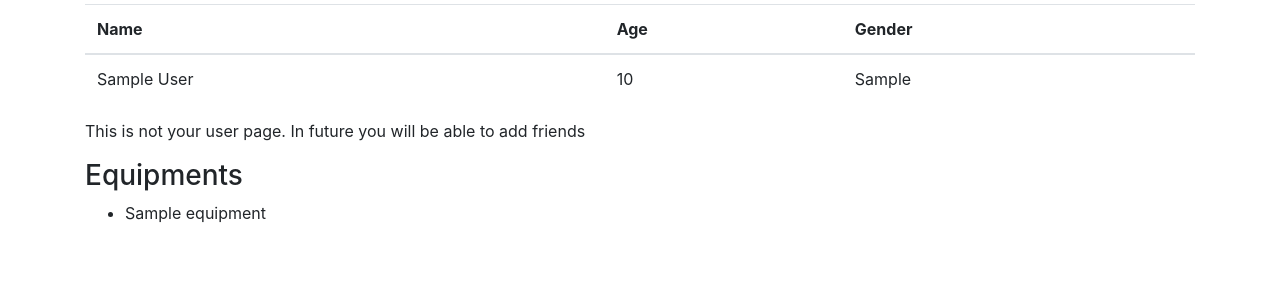
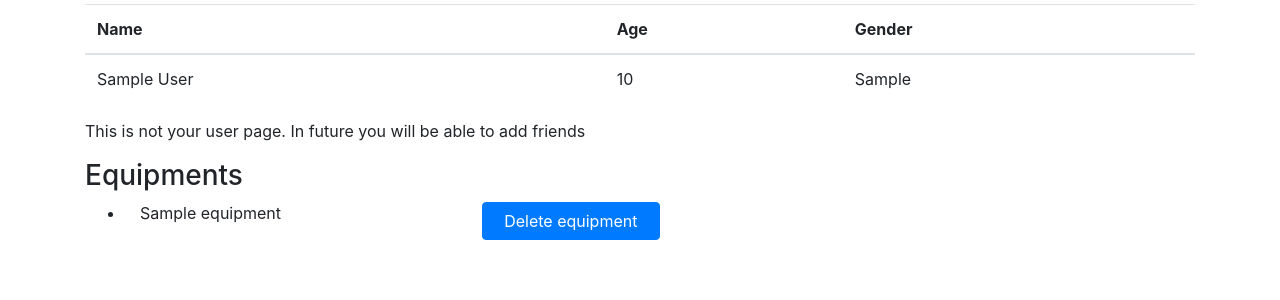
Before and after one commit to elehtine/Harrastuslista, a Flask app: page /user/1/ in a window 1280 px wide. Shown: the part 178-478 px from the top of the page. Run offline with Flask 2, Linux system fonts and the light colour scheme; tables that the repository leaves empty hold one stand-in row (values such as "Sample post"); some libraries are stand-ins or nearby versions.

Commit message:
Implement deleting equipments

```diff
--- a/application/templates/auth/user.html
+++ b/application/templates/auth/user.html
@@ -41,7 +41,12 @@
     <h3>Equipments</h3>
     <ul>
       {% for e in user.equipments %}
-        <li>{{ e.name }}</li>
+        <li>
+          <form class="form-inline" method="POST" action="{{ url_for('equipment_delete', equipment_id=e.id) }}">
+            <p class="col-4">{{ e.name }}</p>
+            <input type="submit" class="btn btn-primary col-2" value="Delete equipment">
+          </form>
+        </li>
       {% endfor %}
     </ul>
     {% if current_user.is_authenticated and current_user.id == user.id %}
```
Also changed, not shown: application/equipments/views.py (+13 -0 lines).
